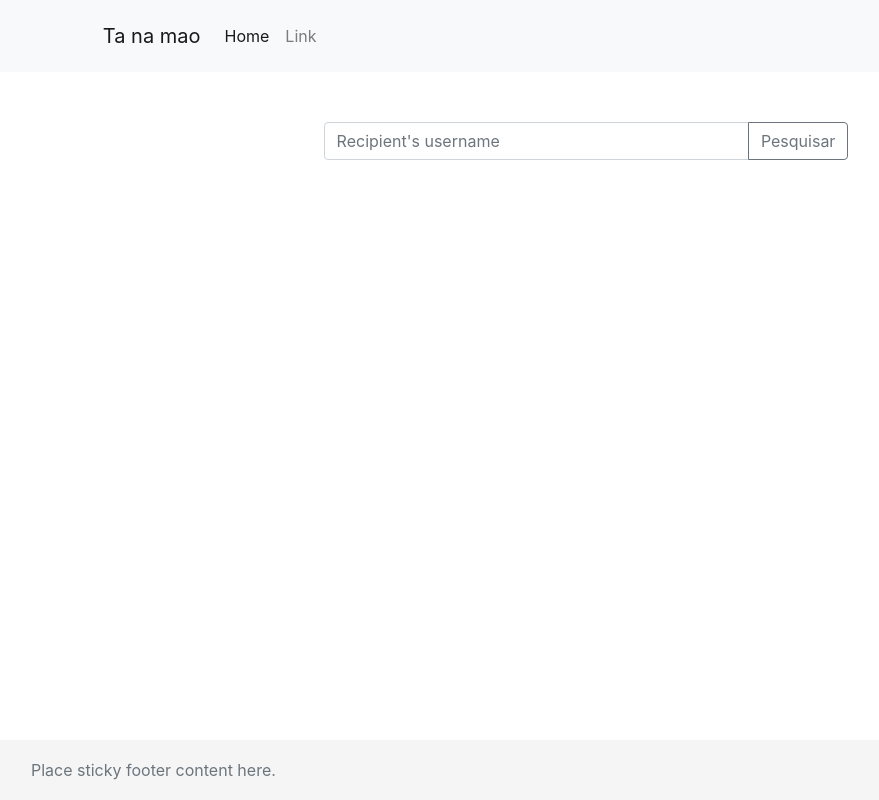
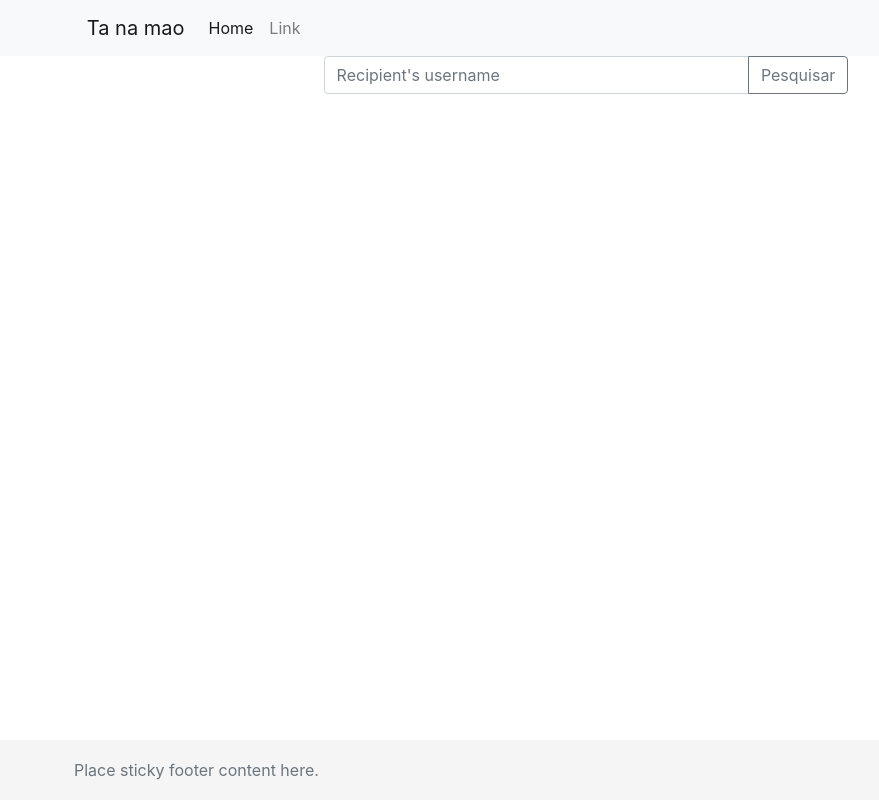
Before and after one commit to migueljoaod/tanamao, an Angular app: page / in a window 1280 px wide. Shown: the whole page, without its empty margins (54-933 px from the left). Built offline with nearby package versions, Linux system fonts and the light colour scheme.

Commit message:
Fixing header and footer alignment

```diff
--- a/src/app/components/footer/footer.component.scss
+++ b/src/app/components/footer/footer.component.scss
@@ -5,4 +5,8 @@
     height: 60px;
     line-height: 60px;
     background-color: #f5f5f5;
+    & .container {
+        padding: 0 10%;
+        margin: 0;
+    }
 }
--- a/src/app/components/header/header.component.scss
+++ b/src/app/components/header/header.component.scss
@@ -1,7 +1,6 @@
 .navbar {
     width: 100%;
-    margin-bottom: 50px;
     & .navbar-content {
-        margin: 0 10%;
+        padding: 0 10%;
     }
 }
```
